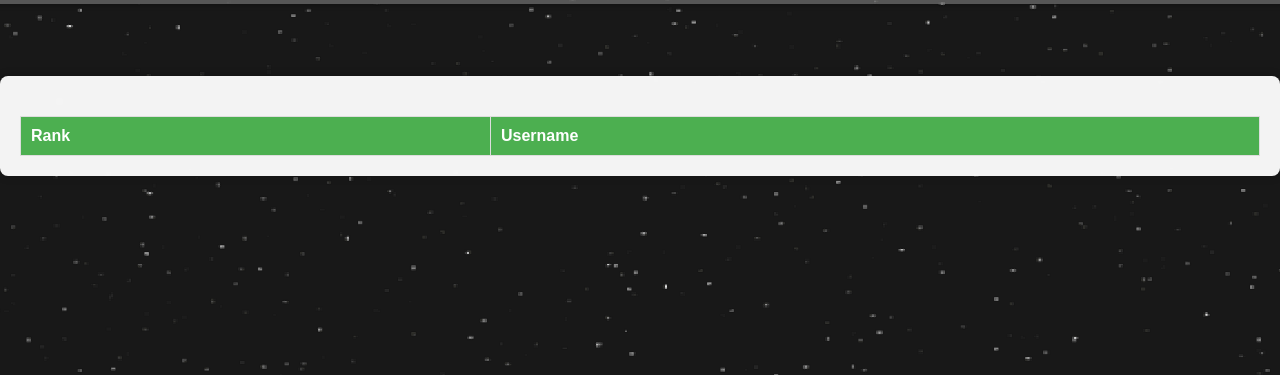
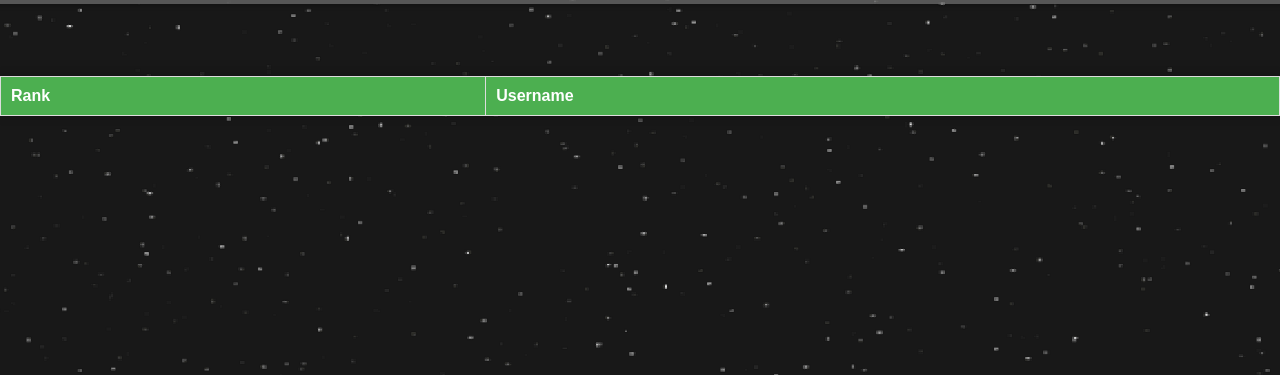
Before and after one commit to CodeOrangelt/RDL-D1-Ladder, a PHP site: page /index.html in a window 1280 px wide. Shown: the part 58-433 px from the top of the page. Run offline with PHP 8.4, Linux system fonts and the light colour scheme; lists and menus that the app fills with data are empty; some libraries are stand-ins or nearby versions.

Commit message:
Update style.css

```diff
--- a/style.css
+++ b/style.css
@@ -8,27 +8,20 @@ body {
     padding: 60px 0 0 0;  /* Account for fixed navbar */
 }
 
-.container {
-    width: auto; /* Make container full-width */
+/* Remove .container styles and apply directly to table */
+table {
+    width: 100%;
+    border-collapse: collapse;
     margin: 20px auto;
-    overflow: hidden;
-    padding: 20px;
-    background-color: rgba(255, 255, 255, 0.95); /* Slightly transparent white */
+    background-color: rgba(255, 255, 255, 0.95);
     box-shadow: 0 0 10px rgba(0, 0, 0, 0.2);
-    border-radius: 8px;
-    backdrop-filter: blur(5px); /* Add slight blur to background */
+    backdrop-filter: blur(5px);
 }
 
 h1 {
     text-align: center;
     color: #333;
     margin-bottom: 20px;
-}
-
-table {
-    width: 100%;
-    border-collapse: collapse;
-    margin-top: 20px;
 }
 
 table, th, td {
@@ -87,17 +80,16 @@ tr:nth-child(even) {
 #ladder td[title]:hover::after {
     content: attr(title);
     position: absolute;
-    left: auto;    /* Remove left positioning */
-    right: -10px;  /* Position just to the right */
+    left: 100%;    /* Position relative to the end of the username */
     top: 50%;
-    transform: translate(100%, -50%); /* Center vertically and move right */
+    transform: translateY(-50%); /* Only center vertically */
     background: #333;
     padding: 5px 10px;
     border-radius: 4px;
     font-size: 0.9em;
     z-index: 1000;
     white-space: nowrap;
-    margin-left: 0;  /* Remove left margin */
+    margin-left: 5px;  /* Small gap between username and hover box */
     color: inherit;
     border: 1px solid currentColor;
 }
```
